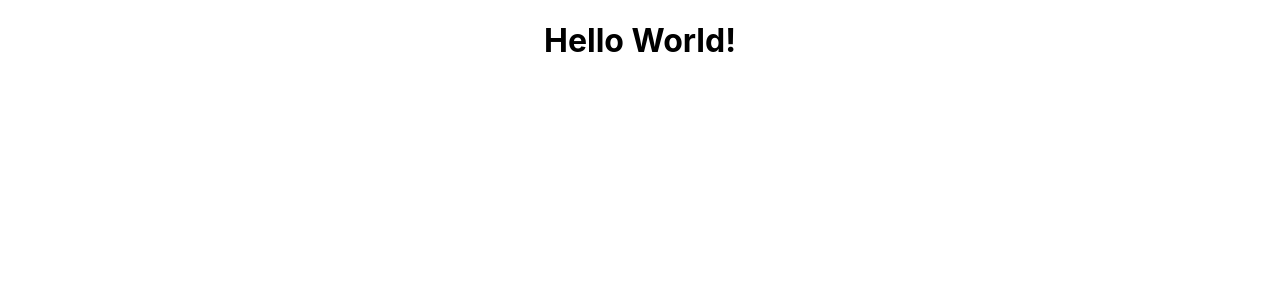
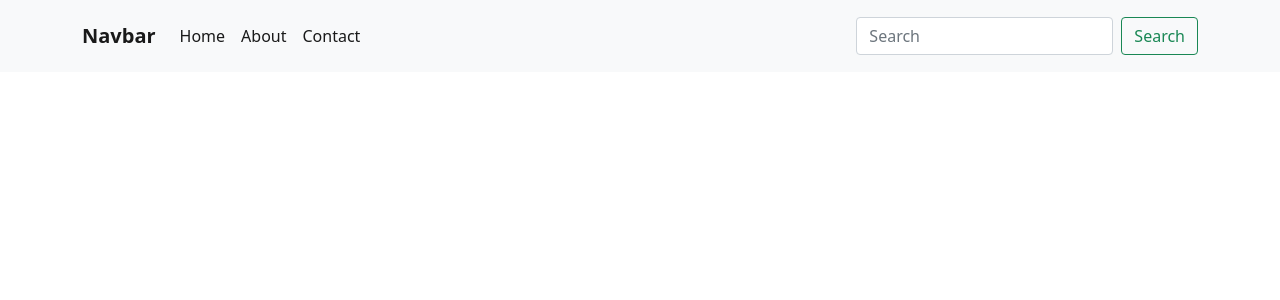
Before and after one commit to Mai-Fouad/SymptomsChecker, a React (Create React App) app: page / in a window 1280 px wide. Shown: the top 300 px of the page. Built offline with nearby package versions, Linux system fonts and the light colour scheme.

Commit message:
First Commit Nav

```diff
--- a/package.json
+++ b/package.json
@@ -6,6 +6,7 @@
     "@testing-library/jest-dom": "^5.16.2",
     "@testing-library/react": "^12.1.3",
     "@testing-library/user-event": "^13.5.0",
+    "bootstrap": "^5.1.3",
     "react": "^17.0.2",
     "react-dom": "^17.0.2",
     "react-scripts": "5.0.0",
--- a/src/App.js
+++ b/src/App.js
@@ -1,9 +1,14 @@
 import './App.css';
+import Navbar from './Components/Navbar/Navbar';
+
 
 function App() {
   return (
     <div className="App">
+
+        <Navbar/>
         <h1>Hello World!</h1>
+
     </div>
   );
 }
--- a/src/Components/Navbar/Navbar.js
+++ b/src/Components/Navbar/Navbar.js
@@ -0,0 +1,43 @@
+import React from "react";
+
+class Navbar extends React.Component{
+
+    render(){
+
+        return <>
+
+        <nav className="navbar navbar-expand-lg navbar-light bg-light position-fixed top-0 end-0 start-0 p-3">
+        <div className="container">
+        <a className="navbar-brand fw-bold" href="">Navbar</a>
+        <button className="navbar-toggler" type="button" data-bs-toggle="collapse" data-bs-target="#navbarSupportedContent" aria-controls="navbarSupportedContent" aria-expanded="false" aria-label="Toggle navigation">
+        <span className="navbar-toggler-icon"></span>
+        </button>
+        <div className="collapse navbar-collapse" id="navbarSupportedContent">
+        <ul className="navbar-nav me-auto mb-2 mb-lg-0">
+        <li className="nav-item">
+          <a className="nav-link active" aria-current="page" href="/home">Home</a>
+        </li>
+
+        <li className="nav-item">
+          <a className="nav-link active" aria-current="page" href="/about">About</a>
+        </li>
+
+        <li className="nav-item">
+          <a className="nav-link active" aria-current="page" href="/contact" >Contact</a>
+        </li>
+
+      </ul>
+      <form className="d-flex">
+        <input className="form-control me-2" type="search" placeholder="Search" aria-label="Search"/>
+        <button className="btn btn-outline-success" type="submit">Search</button>
+      </form>
+    </div>
+  </div>
+</nav>
+
+        </>
+    }
+
+}
+
+export default Navbar;
--- a/src/index.js
+++ b/src/index.js
@@ -3,6 +3,8 @@
 import './index.css';
 import App from './App';
 import reportWebVitals from './reportWebVitals';
+import 'bootstrap/dist/css/bootstrap.min.css';
+import 'bootstrap/dist/js/bootstrap.bundle.min.js';
 
 ReactDOM.render(
   <React.StrictMode>
```
Also changed, not shown: 1 other file (tests, documents, lock files or other folders).
